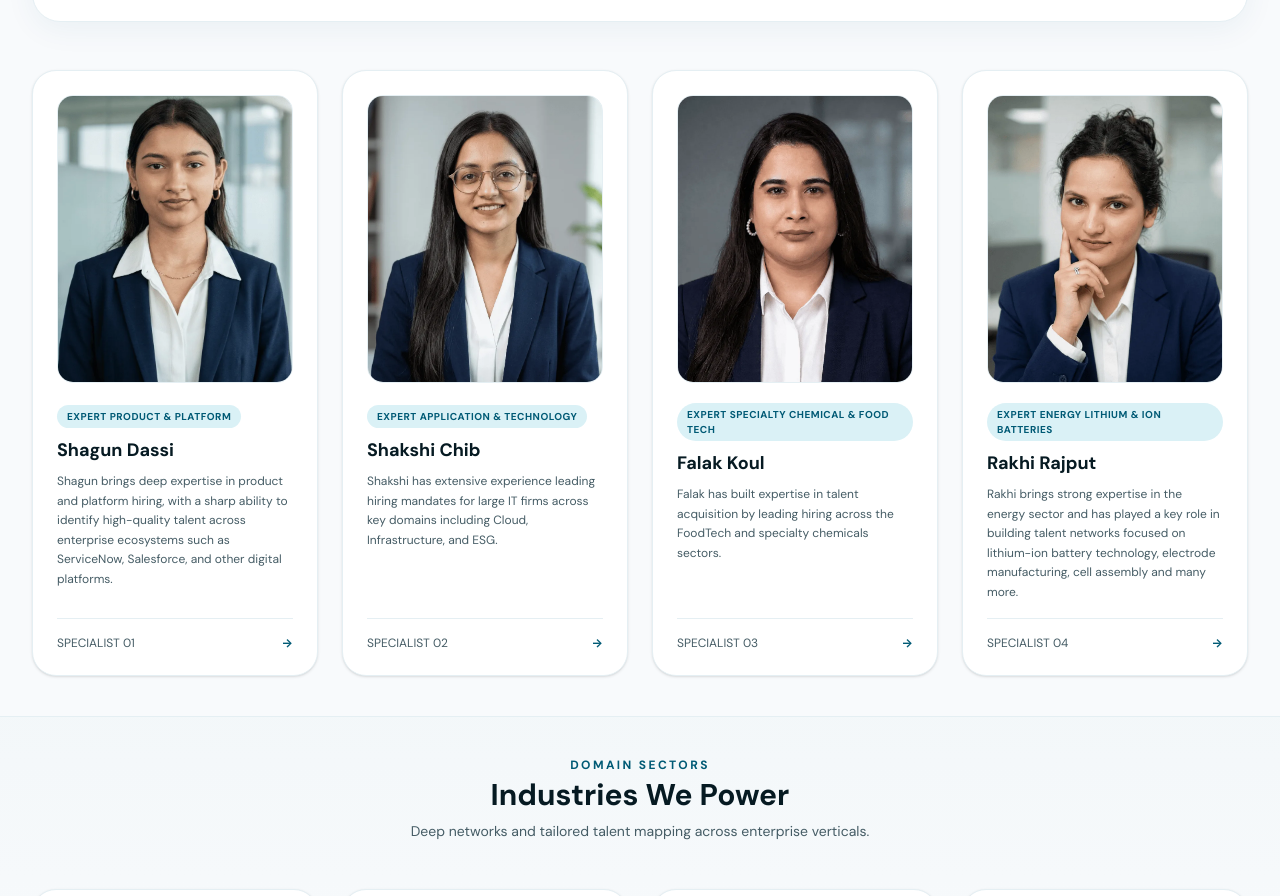
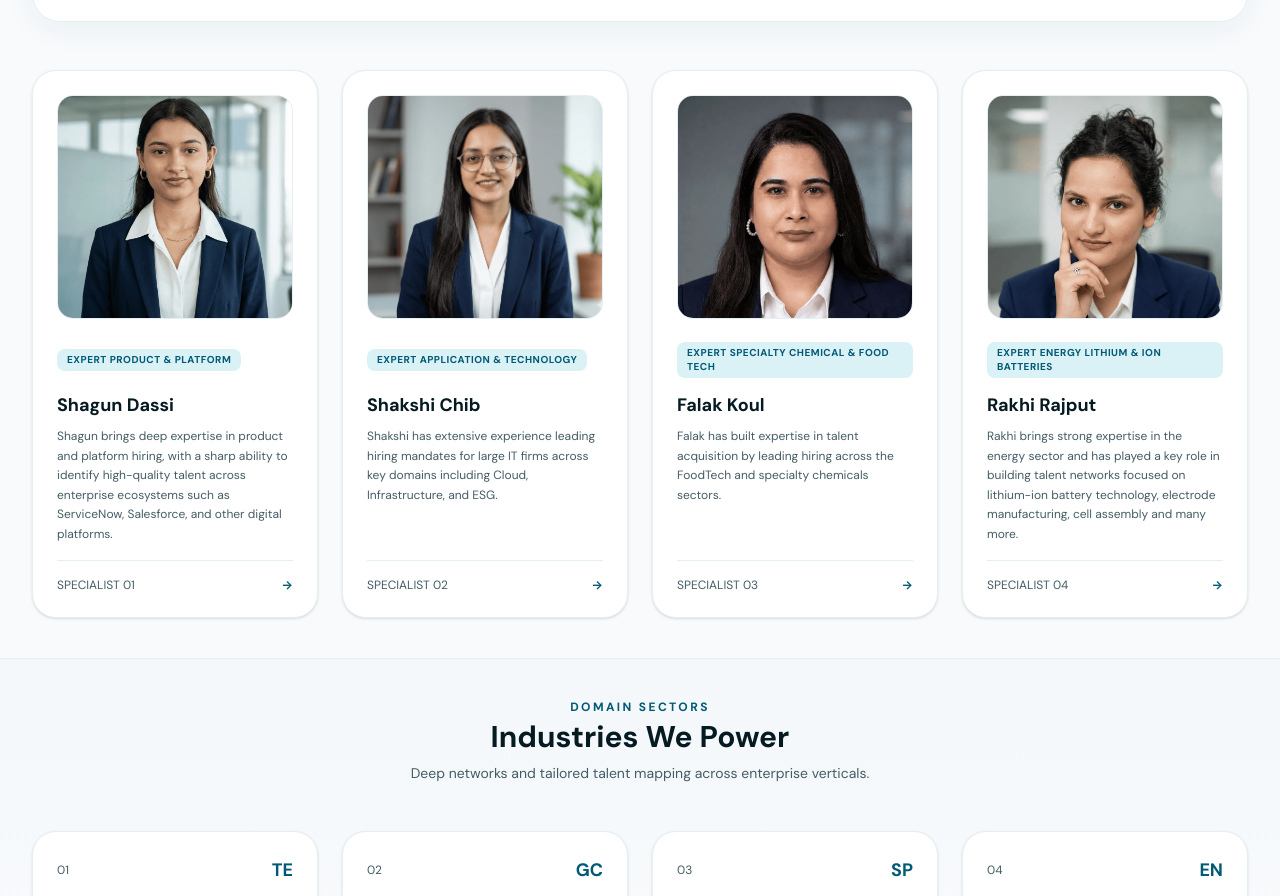
Before and after one commit to tushar-candorworks/ElementSkill-Redesign, a React (Vite) app: page /hiring in a window 1280 px wide. Shown: the part 1024-1920 px from the top of the page. Built offline with nearby package versions, Linux system fonts and the light colour scheme.

Commit message:
style: unify specialist card layout and scale photos to compact balanced height

```diff
--- a/src/pages/HiringPage.jsx
+++ b/src/pages/HiringPage.jsx
@@ -117,13 +117,13 @@ export function HiringPage() {
                   className="bg-white rounded-[24px] p-6 border border-[#e5eff3] shadow-sm flex flex-col justify-between transition-all duration-300 hover:-translate-y-1 hover:shadow-md hover:border-[#005a75]/40 group"
                 >
                   <div>
-                    <div className="w-full h-64 sm:h-72 rounded-2xl bg-[#daf1f6]/30 overflow-hidden mb-5 border border-[#e5eff3] relative flex items-center justify-center">
+                    <div className="w-full h-52 sm:h-56 rounded-2xl bg-[#daf1f6]/30 overflow-hidden mb-5 border border-[#e5eff3] relative flex items-center justify-center">
                       {photo ? (
                         <img
                           src={photo}
                           alt={expert.name}
-                          width="288"
-                          height="288"
+                          width="240"
+                          height="224"
                           loading="lazy"
                           decoding="async"
                           className="w-full h-full object-cover object-top group-hover:scale-105 transition-all duration-500"
@@ -138,14 +138,16 @@ export function HiringPage() {
                       )}
                     </div>
 
-                    <span className="text-[10px] uppercase tracking-wider font-bold px-2.5 py-1 rounded-full bg-[#daf1f6] text-[#005a75] inline-block mb-2">
-                      {expert.specialty || "Talent Expert"}
-                    </span>
+                    <div className="min-h-[42px] flex items-center mb-2.5">
+                      <span className="text-[10px] uppercase tracking-wider font-bold px-2.5 py-1 rounded-lg bg-[#daf1f6] text-[#005a75] leading-snug">
+                        {expert.specialty || "Talent Expert"}
+                      </span>
+                    </div>
 
-                    <h4 className="text-lg font-bold text-[#061a22] group-hover:text-[#005a75] transition-colors">
+                    <h4 className="text-lg font-bold text-[#061a22] group-hover:text-[#005a75] transition-colors mb-2">
                       {expert.name}
                     </h4>
-                    <p className="text-xs text-[#455c65] mt-2 leading-relaxed">
+                    <p className="text-xs text-[#455c65] leading-relaxed min-h-[96px] sm:min-h-[105px]">
                       {expert.bio}
                     </p>
                   </div>
```
